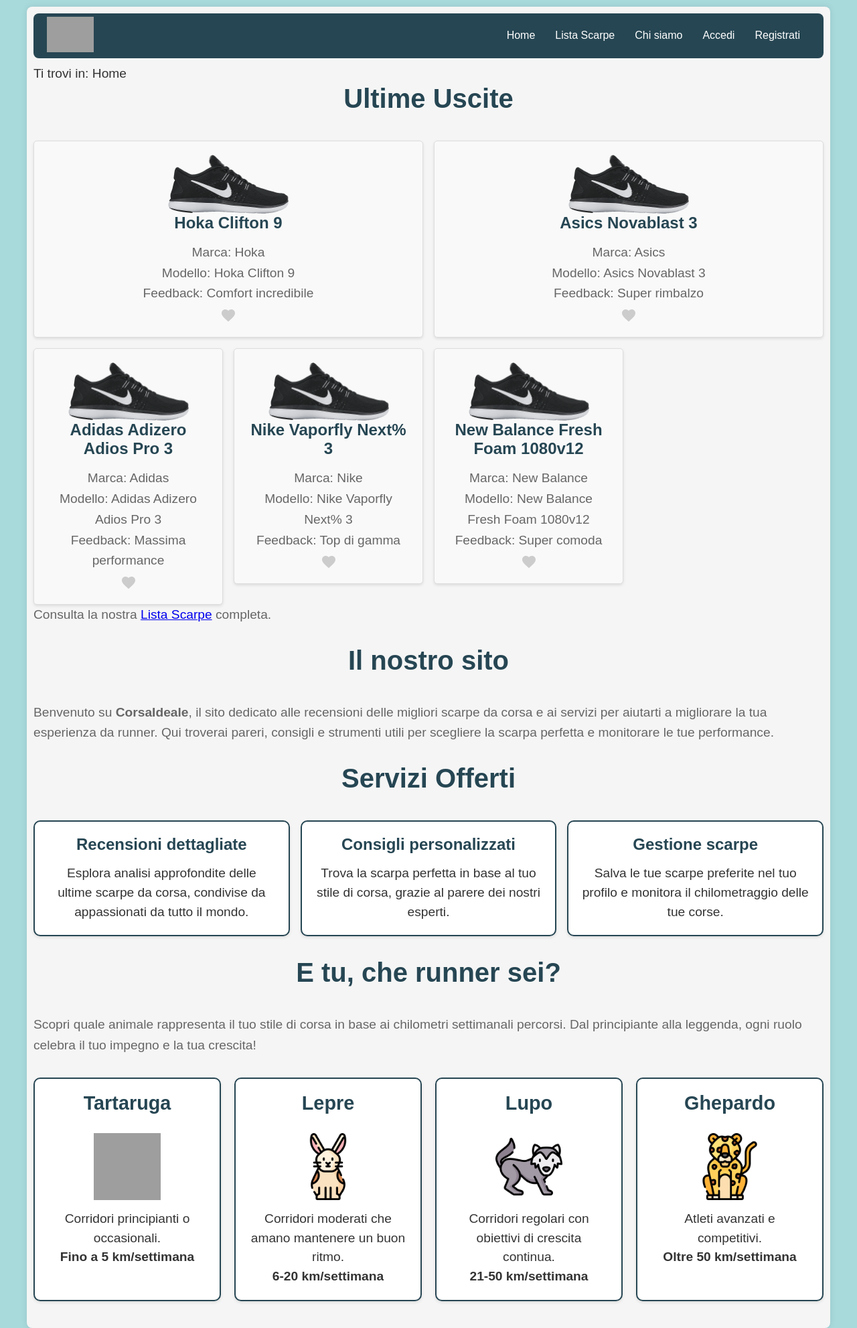
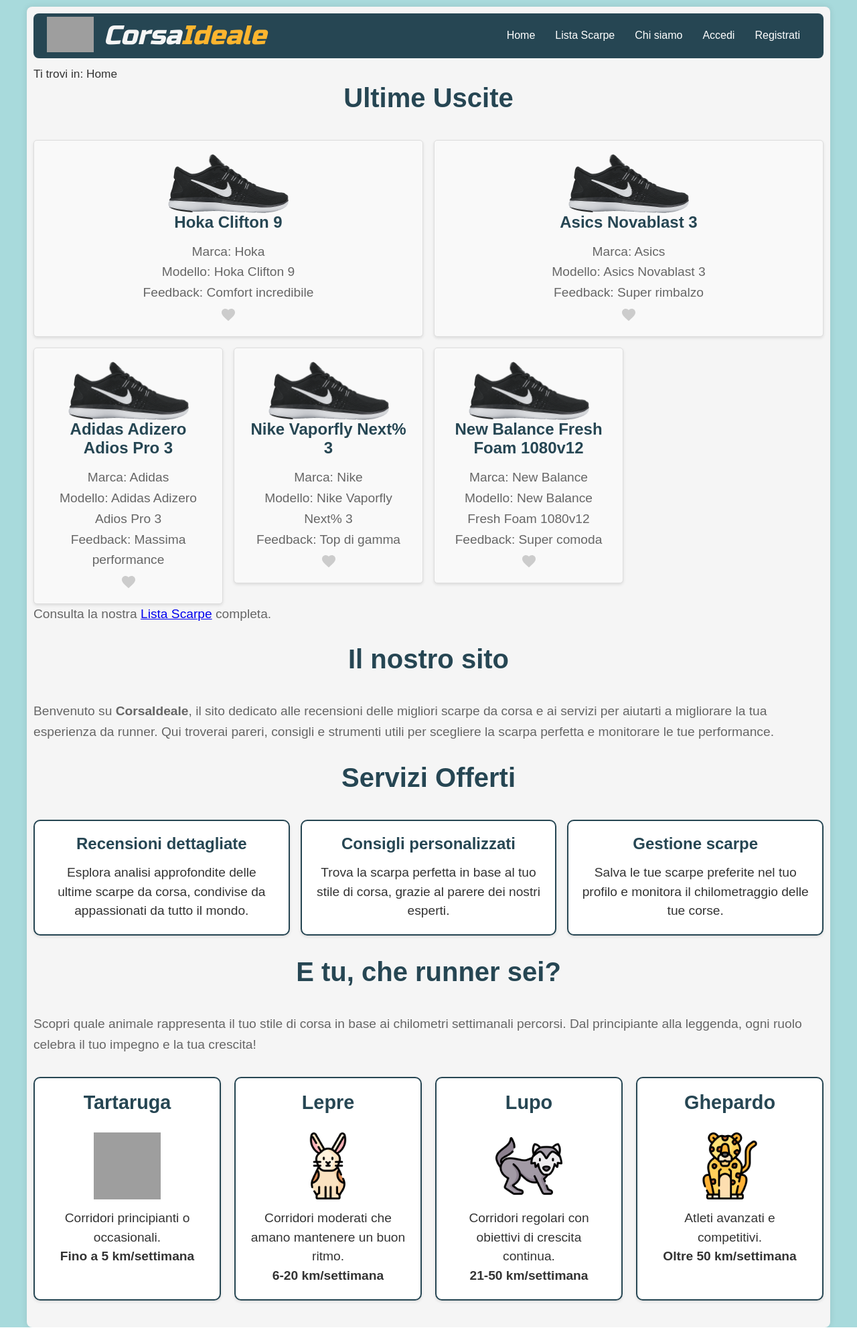
Before and after one commit to ProgettoTecWeb24/Project, a PHP site: page /PHP/index.php in a window 1280 px wide. Shown: the whole page at 67% size. Run offline with PHP 8.4, Linux system fonts and the light colour scheme; data comes from the database, SQL or seed files in the repository; grey boxes are pictures that could not be loaded.

Commit message:
navbar con titolo e fix 1200px (#49)
Co-authored-by: Eddy <149050257+EddyPinarello@users.noreply.github.com>

```diff
--- a/src/CSS/mobile.css
+++ b/src/CSS/mobile.css
@@ -6,7 +6,19 @@
     grid-column: span 1;
   }
 
+   /* Responsività */
+   .navbar {
+    justify-content: space-between;
+    padding: 10px;
+}
 
+.icon {
+    display: block; /* Mostra l'icona solo su schermi piccoli */
+}
+
+.navbar-items {
+    display: none; /* Nasconde gli item della navbar su schermi piccoli */
+}
   .listcards {
     display: grid;
     grid-template-columns: repeat(1, 1fr);
--- a/src/CSS/style.css
+++ b/src/CSS/style.css
@@ -1,18 +1,10 @@
+/* Global Styles */
 * {
-    margin: 0px;
-    padding: 0px;
+  margin: 0;
+  padding: 0;
   box-sizing: border-box;
 }
-  p {
-    color: var(--text-color);
-    line-height: 1.6;
-    font-size: 1.2em;
 
-  }
-  p.error_text{
-    color: red;
-
-  }
 body {
   background-color: var(--main-bg-color);
   font-family: "Arial";
@@ -20,8 +12,123 @@
   justify-content: center;
   flex-direction: column;
   align-items: center;
+  height: 100%;
+}
 
+p {
+  color: var(--text-color);
+  line-height: 1.6;
+  font-size: 1.2em;
 }
+
+:root {
+  --main-bg-color: #a8dadc; /* Sfondo generale - Blu Chiaro Pastello */
+  --wrapper-bg-color: #f5f5f5; /* Sfondo del wrapper - Grigio Chiarissimo */
+  --navbar-bg-color: #264653; /* Navbar e footer - Blu Scuro */
+  --card-bg-color: #ffffff; /* Sfondo delle cards - Bianco Puro */
+  --btn-color: #2a9d8f; /* Pulsanti CTA - Verde Acqua Chiaro */
+  --label-feedback-color: #e76f51; /* Etichette di feedback e tasto like - Rosso Corallo */
+  --text-color: #333333; /* Testo principale - Grigio Scuro */
+  --card-border-color: #264653; /* Bordo delle cards - Blu Scuro */
+  --accent-color: #FCB52F; /* Colore di accento - Giallo Ocra */
+}
+
+/* Wrapper */
+.wrapper {
+  margin-top: 10px;
+  background-color: var(--wrapper-bg-color);
+  width: 100%;
+  max-width: 1200px;
+  height: 100%;
+  box-shadow: 0 0 10px rgba(0, 0, 0, 0.1);
+  border-radius: 8px;
+  padding: 10px;
+}
+
+/* Navbar */
+.navbar {
+  display: flex;
+  justify-content: space-between;
+  align-items: center;
+  background-color: var(--navbar-bg-color);
+  border-radius: 8px;
+  padding: 10px 20px;
+  flex-wrap: nowrap; /* Evita che gli elementi si impilino */
+}
+
+/* Logo */
+.logo-navbar {
+  width: 4em;
+  height: auto;
+  align-self: center;
+}
+
+/* Titolo "CorsaIdeale" */
+.navbar h1 {
+  font-family: "Russo One", sans-serif;
+  font-weight: 400;
+  font-style: italic;
+  font-size: 2.5em;
+  margin: 0 15px;
+  white-space: nowrap;
+  display: flex;
+  align-items: center;
+}
+
+#title1 {
+  color: var(--wrapper-bg-color);
+}
+
+#title2 {
+  color: var(--accent-color);
+}
+
+/* Navbar Items */
+.navbar-items {
+  display: flex;
+  list-style: none;
+  align-items: center;
+  margin-left: auto;
+}
+
+.navbar-items li a {
+  text-wrap: nowrap;
+  text-decoration: none;
+  color: white;
+  padding: 10px 15px;
+  transition: color 0.3s;
+}
+
+.navbar-items li a:hover {
+  color: var(--btn-color);
+}
+
+/* Hamburger Menu Icon */
+.icon {
+  display: none;
+  cursor: pointer;
+}
+
+.icon img {
+  width: 2em;
+  height: auto;
+}
+
+/* Breadcrumb */
+#breadcrumb {
+  margin-top: 10px;
+  font-size: 0.9em;
+  color: var(--text-color);
+}
+
+#breadcrumb p {
+  margin: 0;
+  text-align: left;
+}
+
+
+
+
 
 
   :root {
@@ -80,6 +187,7 @@
   .navbar-items li:nth-last-child(0) {
     margin-left: auto;
   }
+
 
   .searchbar {
     background-image: url("../assets/searchbar-background.jpeg");
@@ -803,26 +911,5 @@ footer .copyright {
   padding-top: 5px;
   border-top: 1px solid rgba(255, 255, 255, 0.1);
 }
-/*
-@media (max-width: 768px) {
-  footer {
-    flex-direction: column;
-    padding: 10px;
-  }
-
-  footer .logo-container {
-    flex-direction: column;
-    text-align: center;
-  }
-
-  footer .footer-text {
-    text-align: center;
-    margin: 10px 0;
-  }
-
-  footer .valid-code {
-    margin: 10px 0;
-  }
-}*/
 
   /* FINE SINGLE PAGE */
--- a/src/CSS/tablet.css
+++ b/src/CSS/tablet.css
@@ -4,6 +4,21 @@
     width: 100%;
     height: 100%;
   }
+
+  /* Responsività */
+  .navbar {
+      justify-content: space-between;
+      padding: 10px;
+  }
+
+  .icon {
+      display: block; /* Mostra l'icona solo su schermi piccoli */
+  }
+
+  .navbar-items {
+      display: none; /* Nasconde gli item della navbar su schermi piccoli */
+  }
+
 
   .cards {
     display: grid;
--- a/src/HTML/error500.html
+++ b/src/HTML/error500.html
@@ -7,7 +7,7 @@
   <meta name="viewport" content="width=device-width, initial-scale=1.0">
   <link rel="stylesheet" href="../CSS/style.css">
   <link rel="stylesheet" href="../CSS/mobile.css" media="screen and (max-width:600px)">
-  <link rel="stylesheet" href="../CSS/tablet.css" media="screen and (max-width:1024px)">
+  <link rel="stylesheet" href="../CSS/tablet.css" media="screen and (max-width:1200px)">
   <link rel="icon" href="../assets/logo.png">
 </head>
 
--- a/src/HTML/index.html
+++ b/src/HTML/index.html
@@ -8,10 +8,15 @@
     <title>CorsaIdeale - Home</title>
     <link rel="stylesheet" href="../CSS/style.css" media="screen">
     <link rel="stylesheet" href="../CSS/print.css" media="print">
-    <link rel="stylesheet" href="../CSS/tablet.css" media="screen and (max-width:1024px)">
+    <link rel="stylesheet" href="../CSS/tablet.css" media="screen and (max-width:1200px)">
     <link rel="stylesheet" href="../CSS/mobile.css" media="screen and (max-width:600px)">
     <link rel="icon" href="../assets/logo.png">
     <script src="../JS/script.js"></script>
+    <!--import del font-->
+    <link rel="preconnect" href="https://fonts.googleapis.com">
+    <link rel="preconnect" href="https://fonts.gstatic.com" crossorigin>
+    <link href="https://fonts.googleapis.com/css2?family=Russo+One&display=swap" rel="stylesheet">
+
 </head>
 
 <body>
@@ -22,6 +27,10 @@
                 <a href="index.php">
                     <img class="logo-navbar" src="../assets/logo.png" alt="Logo del sito">
                 </a>
+                <h1>
+                    <span id="title1">Corsa</span>
+                    <span id="title2">Ideale</span>
+                </h1>
                 <div class="icon" onclick="myFunction()" id="menu-toggle">
                     <img src="../assets/menu.png" alt="Menu Icon">
                 </div>
@@ -33,6 +42,8 @@
                     <li class="navbar-item"><a href="registrati.php">Registrati</a></li>
                 </ul>
             </nav>
+        </header>
+
 
             <nav id="breadcrumb" aria-label="Percorso">
                 <p>Ti trovi in: <span lang="en">Home</span></p>
```
Lines whose indentation alone changed are shown as unchanged.
